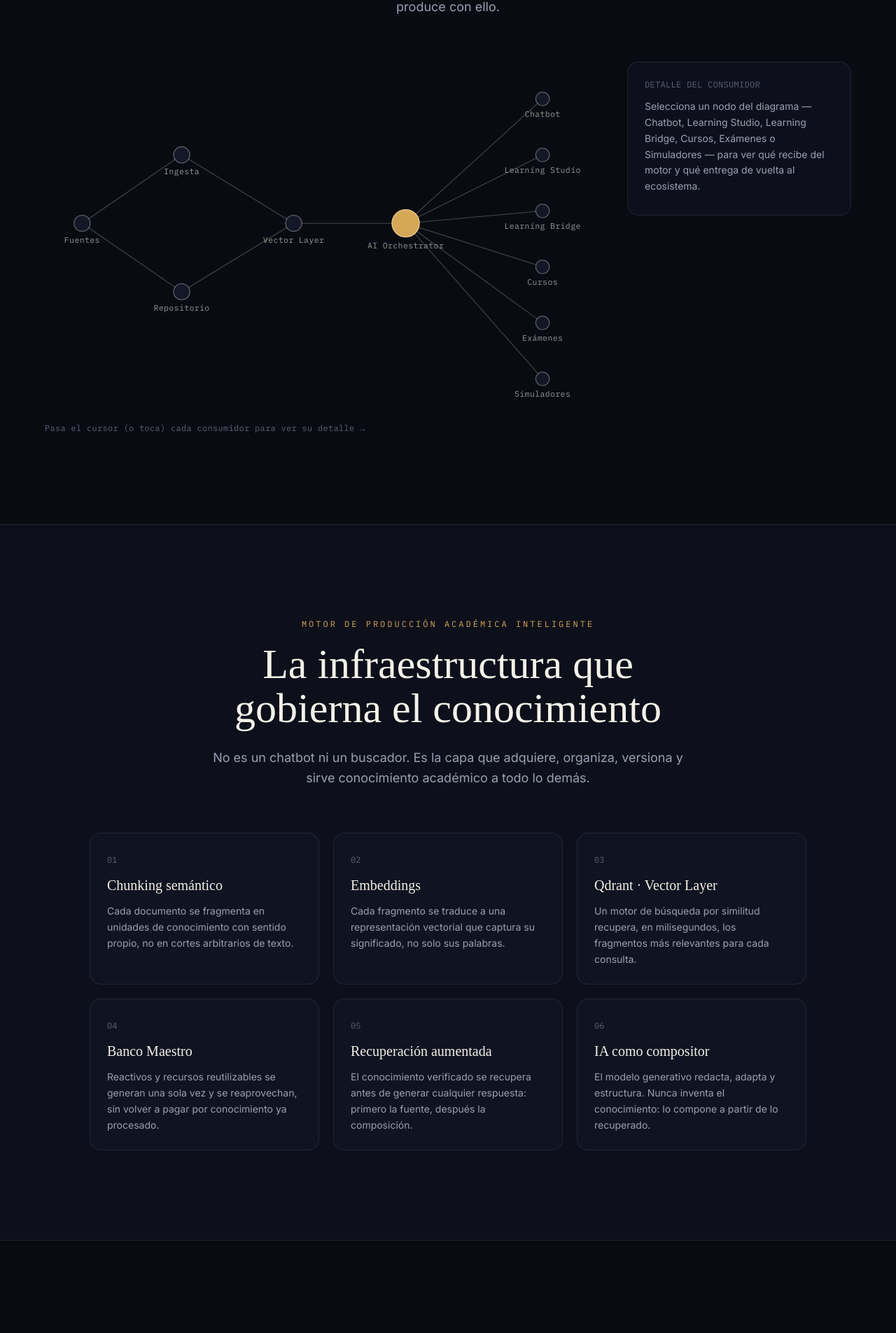
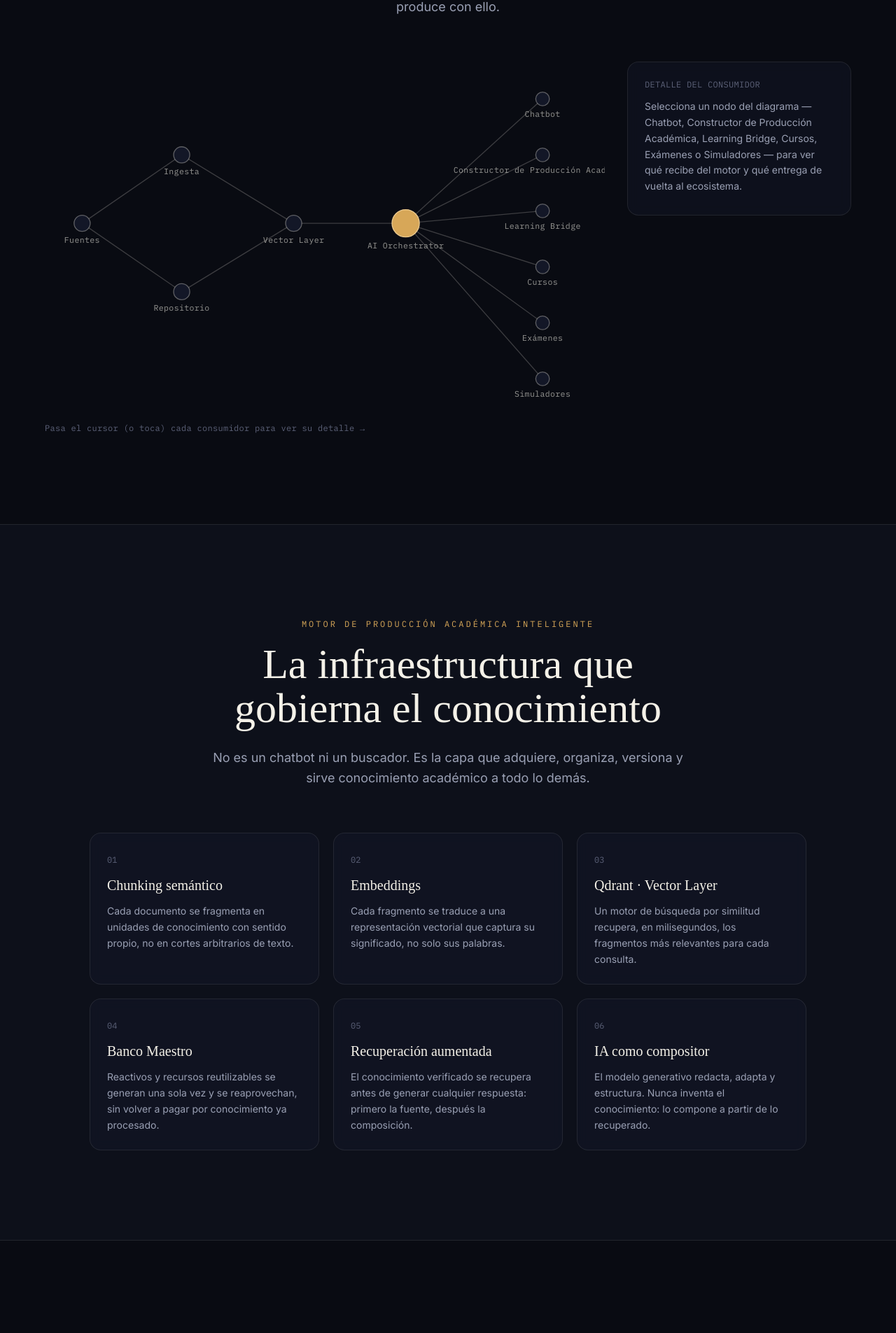
Before and after one commit to AetherAl3x115/ake-experience, a React (Vite) app: page / in a window 1280 px wide. Shown: the part 5898-7803 px from the top of the page at 70% size. Built offline with nearby package versions, Linux system fonts and the light colour scheme.

Commit message:
Nombres en eingles a esapnol 13 de agosto del 2026

```diff
--- a/src/components/sections/Ecosystem.tsx
+++ b/src/components/sections/Ecosystem.tsx
@@ -226,9 +226,10 @@ export function Ecosystem() {
                   Detalle del consumidor
                 </span>
                 <p className="text-sm text-ink-dim mt-3 leading-relaxed">
-                  Selecciona un nodo del diagrama — Chatbot, Learning Studio,
-                  Learning Bridge, Cursos, Exámenes o Simuladores — para ver qué
-                  recibe del motor y qué entrega de vuelta al ecosistema.
+                  Selecciona un nodo del diagrama — Chatbot, Constructor de
+                  Producción Académica, Learning Bridge, Cursos, Exámenes o
+                  Simuladores — para ver qué recibe del motor y qué entrega de
+                  vuelta al ecosistema.
                 </p>
               </motion.div>
             )}
--- a/src/components/sections/LearningStudio.tsx
+++ b/src/components/sections/LearningStudio.tsx
@@ -51,10 +51,10 @@ export function LearningStudio() {
       className="relative min-h-screen py-32 px-6 flex flex-col items-center"
     >
       <SectionHeading
-        eyebrow="Learning Studio"
+        eyebrow="Constructor de Producción Académica"
         align="center"
         title="Más que un constructor: un sistema completo"
-        description="Learning Studio no solo arma objetos de aprendizaje. Gestiona plantillas, usuarios, versiones, respaldos y su propia integración con Moodle — con IA integrada en cada paso."
+        description="Constructor de Producción Académica no solo arma objetos de aprendizaje. Gestiona plantillas, usuarios, versiones, respaldos y su propia integración con Moodle — con IA integrada en cada paso."
       />
 
       <div className="flex flex-col gap-6 mt-16 max-w-5xl w-full">
@@ -62,7 +62,7 @@ export function LearningStudio() {
         <Reveal variants={fadeUp}>
           <Shot
             src={plataformasShot}
-            alt="Panel principal de plataformas Moodle administradas desde Learning Studio"
+            alt="Panel principal de plataformas Moodle administradas desde Constructor de Producción Académica"
             caption="Panel principal — plataformas Moodle administradas"
           />
         </Reveal>
@@ -72,7 +72,7 @@ export function LearningStudio() {
           <Reveal variants={fadeUp} delay={0.05}>
             <Shot
               src={cursosShot}
-              alt="Cursos disponibles dentro de una carrera en Learning Studio"
+              alt="Cursos disponibles dentro de una carrera en el constructor de Producción Académica"
               caption="Cursos disponibles por carrera"
             />
           </Reveal>
@@ -89,7 +89,7 @@ export function LearningStudio() {
         <Reveal variants={fadeUp} delay={0.05}>
           <Shot
             src={constructorShot}
-            alt="Constructor de actividades de Learning Studio con canvas y vista previa en tiempo real"
+            alt="Constructor de actividades de constructor de Producción Académica con canvas y vista previa en tiempo real"
             caption="Constructor de actividades — edición en tiempo real"
           />
         </Reveal>
--- a/src/data/content.ts
+++ b/src/data/content.ts
@@ -19,7 +19,7 @@ export const NAV_SECTIONS: NavSection[] = [
   { id: "por-que-ahora", label: "¿Por qué ahora?" },
   { id: "arquitectura", label: "Arquitectura general" },
   { id: "motor", label: "El motor" },
-  { id: "learning-studio", label: "Learning Studio" },
+  { id: "learning-studio", label: "Constructor de Producción Académica" },
   { id: "learning-bridge", label: "Learning Bridge" },
   { id: "beneficios", label: "Beneficios" },
   { id: "roadmap", label: "Roadmap" },
@@ -91,7 +91,7 @@ export const BRIDGE_FLOW: FlowStep[] = [
   { id: "boton", label: "Un botón", detail: "Dispara la solicitud desde Moodle" },
   { id: "ake", label: "Motor de Producción Académica Inteligente", detail: "Recupera y compone conocimiento verificado" },
   { id: "moodle", label: "Moodle", detail: "Recibe el contenido estructurado" },
-  { id: "studio", label: "Learning Studio", detail: "Construye el objeto de aprendizaje" },
+  { id: "studio", label: "Constructor de Producción Académica", detail: "Construye el objeto de aprendizaje" },
   { id: "scorm", label: "SCORM", detail: "Empaqueta el resultado final" },
   { id: "curso", label: "Curso terminado", detail: "Disponible para el estudiante" },
 ];
@@ -141,7 +141,7 @@ export const ROADMAP: RoadmapPhase[] = [
   { number: "03", title: "Embeddings + Qdrant", description: "Recuperación semántica sobre el corpus institucional." },
   { number: "04", title: "AI Orchestrator", description: "Composición gobernada de conocimiento verificado." },
   { number: "05", title: "Chatbot institucional", description: "Primer consumidor conversacional en producción." },
-  { number: "06", title: "Constructor inteligente", description: "Learning Studio migra a consumir el motor." },
+  { number: "06", title: "Constructor inteligente", description: "El constructor de Producción Académica migra a consumir el motor." },
   { number: "07", title: "Simuladores", description: "Casos con consistencia factual estricta." },
   { number: "08", title: "Knowledge Connectors", description: "Fuentes externas bajo la misma gobernanza." },
   { number: "09", title: "Aprendizaje incremental", description: "El motor detecta y cierra sus propios vacíos." },
@@ -174,7 +174,7 @@ export const ECOSYSTEM_NODES: EcosystemNode[] = [
   { id: "vector", label: "Vector Layer", x: 400, y: 260, kind: "core" },
   { id: "orchestrator", label: "AI Orchestrator", x: 580, y: 260, kind: "orchestrator" },
   { id: "chatbot", label: "Chatbot", x: 800, y: 60, kind: "consumer" },
-  { id: "learning-studio", label: "Learning Studio", x: 800, y: 150, kind: "consumer" },
+  { id: "learning-studio", label: "Constructor de Producción Académica", x: 800, y: 150, kind: "consumer" },
   { id: "learning-bridge", label: "Learning Bridge", x: 800, y: 240, kind: "consumer" },
   { id: "cursos", label: "Cursos", x: 800, y: 330, kind: "consumer" },
   { id: "examenes", label: "Exámenes", x: 800, y: 420, kind: "consumer" },
@@ -205,7 +205,7 @@ export const CONSUMER_INFO: ConsumerInfo[] = [
   },
   {
     id: "learning-studio",
-    label: "Learning Studio",
+    label: "Constructor de Producción Académica",
     does: "Consume conocimiento institucional validado para generar Objetos de Aprendizaje, actividades SCORM, simuladores y recursos interactivos mediante Inteligencia Artificial.",
     consumes: "Fragmentos verificados, plantillas y componentes reutilizables del Banco Maestro.",
     produces: "Objetos de aprendizaje completos, empaquetados y listos para Moodle.",
@@ -215,7 +215,7 @@ export const CONSUMER_INFO: ConsumerInfo[] = [
     label: "Learning Bridge",
     does: "Actúa como integrador entre Moodle y el Motor de Producción Académica Inteligente, orquestando cada solicitud docente.",
     consumes: "Solicitudes del Equipo institucional disparadas desde Moodle.",
-    produces: "Contenido estructurado listo para que Learning Studio lo construya.",
+    produces: "Contenido estructurado listo para que Constructor de Producción Académica lo construya.",
   },
   {
     id: "cursos",
```
